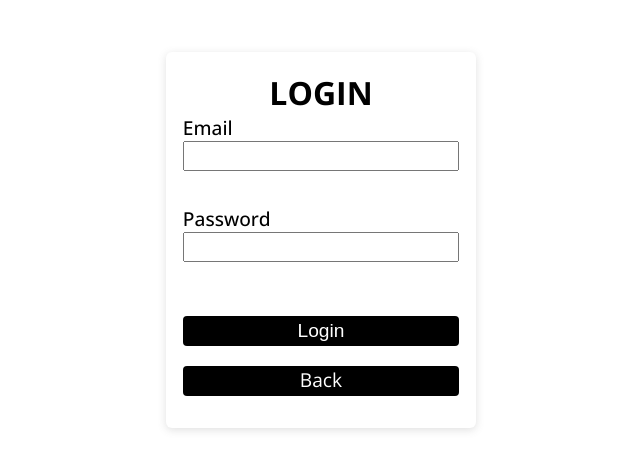
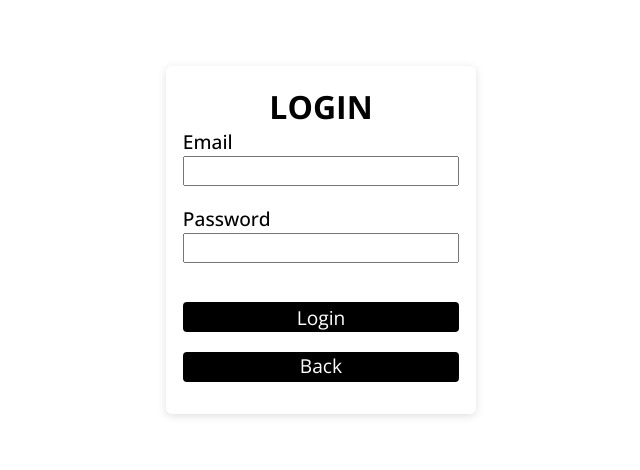
Before and after one commit to AlaaAyaad74/My_portofolio, a Next.js app: page /login_ in a window 1280 px wide. Shown: the part 160-630 px from the top of the page, without its empty margins (319-959 px from the left). Built offline with nearby package versions, Linux system fonts and the light colour scheme.

Commit message:
login&Edit 5th commit

```diff
--- a/app/login_/page.js
+++ b/app/login_/page.js
@@ -55,7 +55,6 @@ const LoginStyle = styled.div`
     display: flex;
     flex-direction: column;
     align-items: center;
-    height: 282px;
   }
 
   label,
@@ -65,10 +64,13 @@ const LoginStyle = styled.div`
     display: inline-block;
     width: 94%;
     font-size: 1.2rem;
+    font-family: Open Sans;
   }
   label {
     font-size: 1.2rem;
     font-weight: 500;
+    height: auto;
+    margin-bottom: 1px;
   }
   input {
     height: 30px;
@@ -101,7 +103,7 @@ const LoginStyle = styled.div`
     width: 93%;
     font-weight: 600;
     transform: translateY(-100%);
-    margin-bottom: 15px;
+    /* margin-bottom: 15px; */
   }
   .animation {
     animation-name: handleErrors;
```
